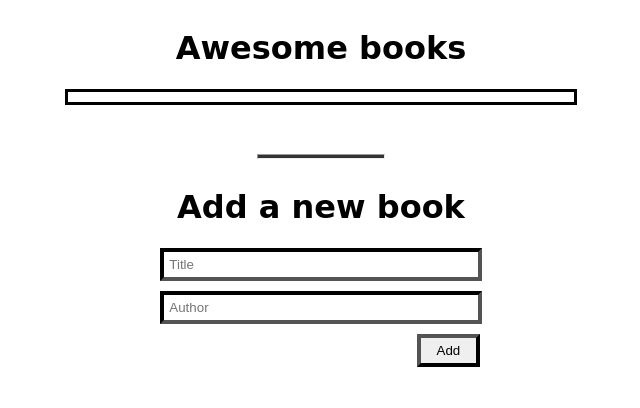
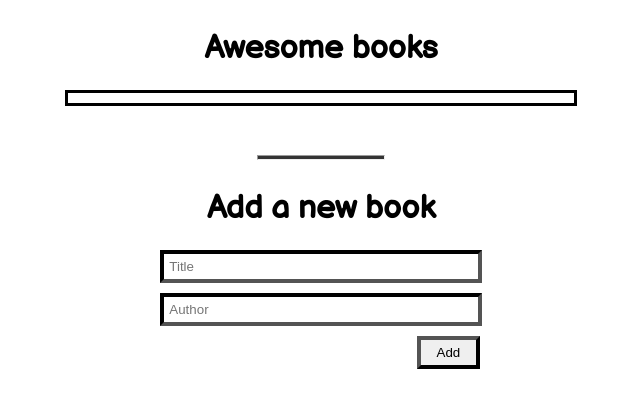
Before and after one commit to mutinhiri/AwesomeBooks, a website: page index.html in a window 1280 px wide. Shown: the whole page, without its empty margins (319-959 px from the left). Drawn offline with Linux system fonts and the light colour scheme.

Commit message:
fix linters erroes

```diff
--- a/index.html
+++ b/index.html
@@ -5,6 +5,9 @@
     <meta charset="UTF-8">
     <meta name="viewport" content="width=device-width, initial-scale=1.0">
     <link rel="stylesheet" href="style.css">
+    <link rel="preconnect" href="https://fonts.googleapis.com">
+    <link rel="preconnect" href="https://fonts.gstatic.com" crossorigin>
+    <link href="https://fonts.googleapis.com/css2?family=Balsamiq+Sans&display=swap" rel="stylesheet">
     <title>awesome Books</title>
   </head>
 </head>
```
